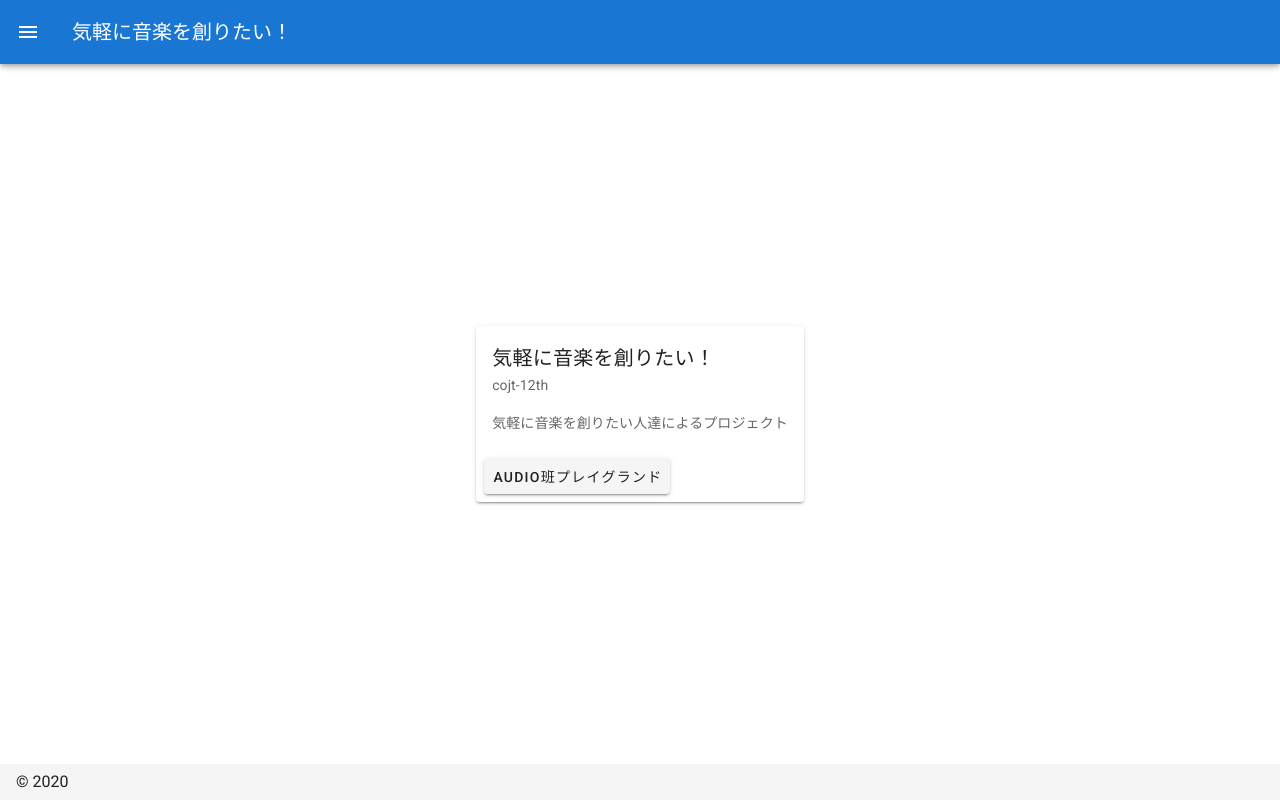
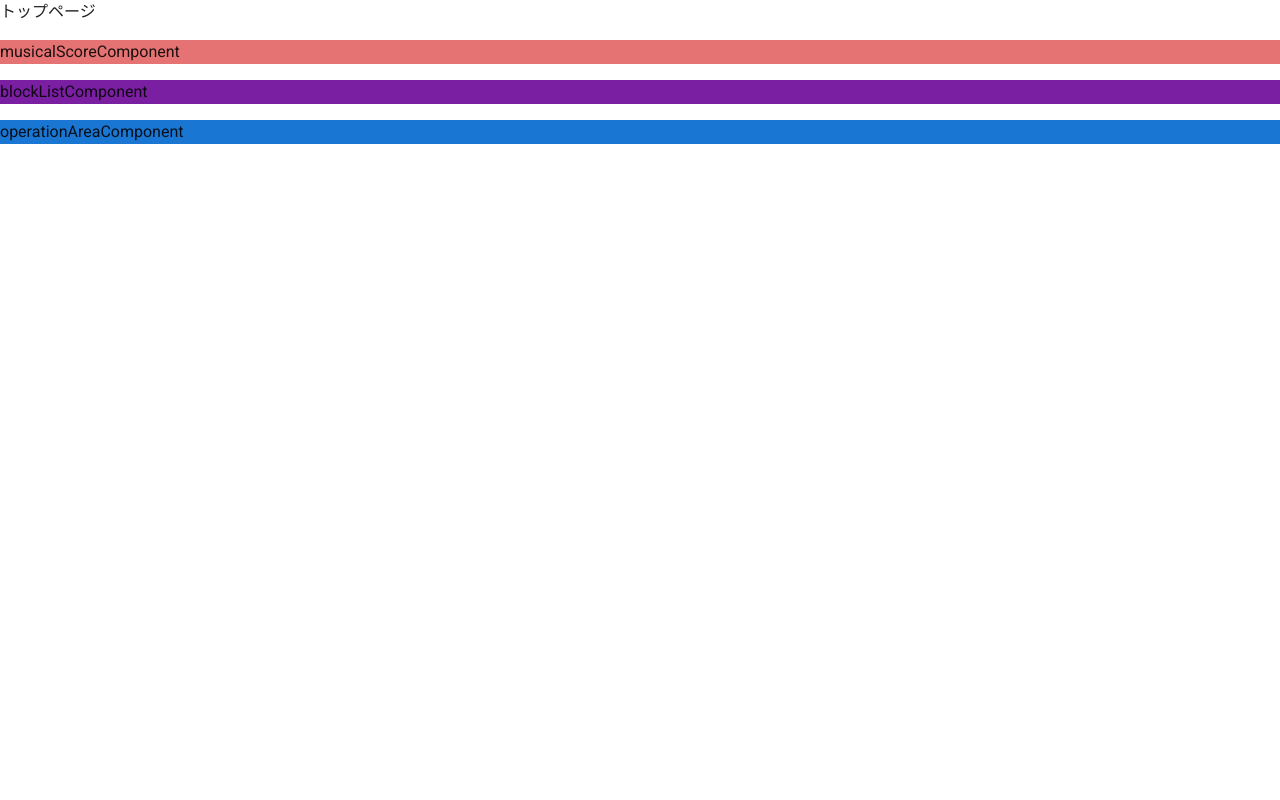
Before and after one commit to cojt-12th-music/create-music-web, a Nuxt app: page / in a window 1280 px wide. Built offline with nearby package versions, Linux system fonts and the light colour scheme.

Commit message:
add: トップページをコンポーネントに分けた

```diff
--- /dev/null
+++ b/components/blockList.vue
@@ -0,0 +1,12 @@
+<template>
+  <div class="purple darken-2">
+    <p>blockListComponent</p>
+  </div>
+</template>
+
+<script lang="ts">
+import Vue from 'vue'
+export default Vue.extend({})
+</script>
+
+<style lang="scss" scoped></style>
--- /dev/null
+++ b/components/musicalScore.vue
@@ -0,0 +1,12 @@
+<template>
+  <div class="red lighten-2">
+    <p>musicalScoreComponent</p>
+  </div>
+</template>
+
+<script lang="ts">
+import Vue from 'vue'
+export default Vue.extend({})
+</script>
+
+<style lang="scss" scoped></style>
--- /dev/null
+++ b/components/operationArea.vue
@@ -0,0 +1,12 @@
+<template>
+  <div class="blue darken-2">
+    <p>operationAreaComponent</p>
+  </div>
+</template>
+
+<script lang="ts">
+import Vue from 'vue'
+export default Vue.extend({})
+</script>
+
+<style lang="scss" scoped></style>
--- a/layouts/default.vue
+++ b/layouts/default.vue
@@ -1,17 +1,8 @@
 <template>
   <v-app>
-    <v-app-bar app color="primary" dark>
-      <v-app-bar-nav-icon></v-app-bar-nav-icon>
-      <v-toolbar-title>気軽に音楽を創りたい！</v-toolbar-title>
-    </v-app-bar>
     <v-content>
-      <v-container class="fill-height">
-        <nuxt />
-      </v-container>
+      <nuxt />
     </v-content>
-    <v-footer fixed app>
-      <span>&copy; {{ new Date().getFullYear() }}</span>
-    </v-footer>
   </v-app>
 </template>
 
--- a/pages/index.vue
+++ b/pages/index.vue
@@ -1,25 +1,22 @@
 <template>
-  <v-layout>
-    <v-row align="center" justify="center">
-      <v-card>
-        <v-card-title>
-          気軽に音楽を創りたい！
-        </v-card-title>
-        <v-card-subtitle>
-          cojt-12th
-        </v-card-subtitle>
-        <v-card-text>
-          気軽に音楽を創りたい人達によるプロジェクト
-        </v-card-text>
-        <v-card-actions>
-          <v-btn link to="/audio">AUDIO班プレイグランド</v-btn>
-        </v-card-actions>
-      </v-card>
-    </v-row>
-  </v-layout>
+  <div>
+    <p>トップページ</p>
+    <musical-score />
+    <block-list />
+    <operation-area />
+  </div>
 </template>
 
 <script lang="ts">
-import Vue from 'vue'
-export default Vue.extend({})
+import MusicalScore from '@/components/musicalScore.vue'
+import BlockList from '@/components/blockList.vue'
+import OperationArea from '@/components/operationArea.vue'
+
+export default {
+  components: {
+    MusicalScore,
+    BlockList,
+    OperationArea
+  }
+}
 </script>
--- /dev/null
+++ b/pages/subindex.vue
@@ -0,0 +1,25 @@
+<template>
+  <v-layout>
+    <v-row align="center" justify="center">
+      <v-card>
+        <v-card-title>
+          気軽に音楽を創りたい！
+        </v-card-title>
+        <v-card-subtitle>
+          cojt-12th
+        </v-card-subtitle>
+        <v-card-text>
+          気軽に音楽を創りたい人達によるプロジェクト
+        </v-card-text>
+        <v-card-actions>
+          <v-btn link to="/audio">AUDIO班プレイグランド</v-btn>
+        </v-card-actions>
+      </v-card>
+    </v-row>
+  </v-layout>
+</template>
+
+<script lang="ts">
+import Vue from 'vue'
+export default Vue.extend({})
+</script>
```
